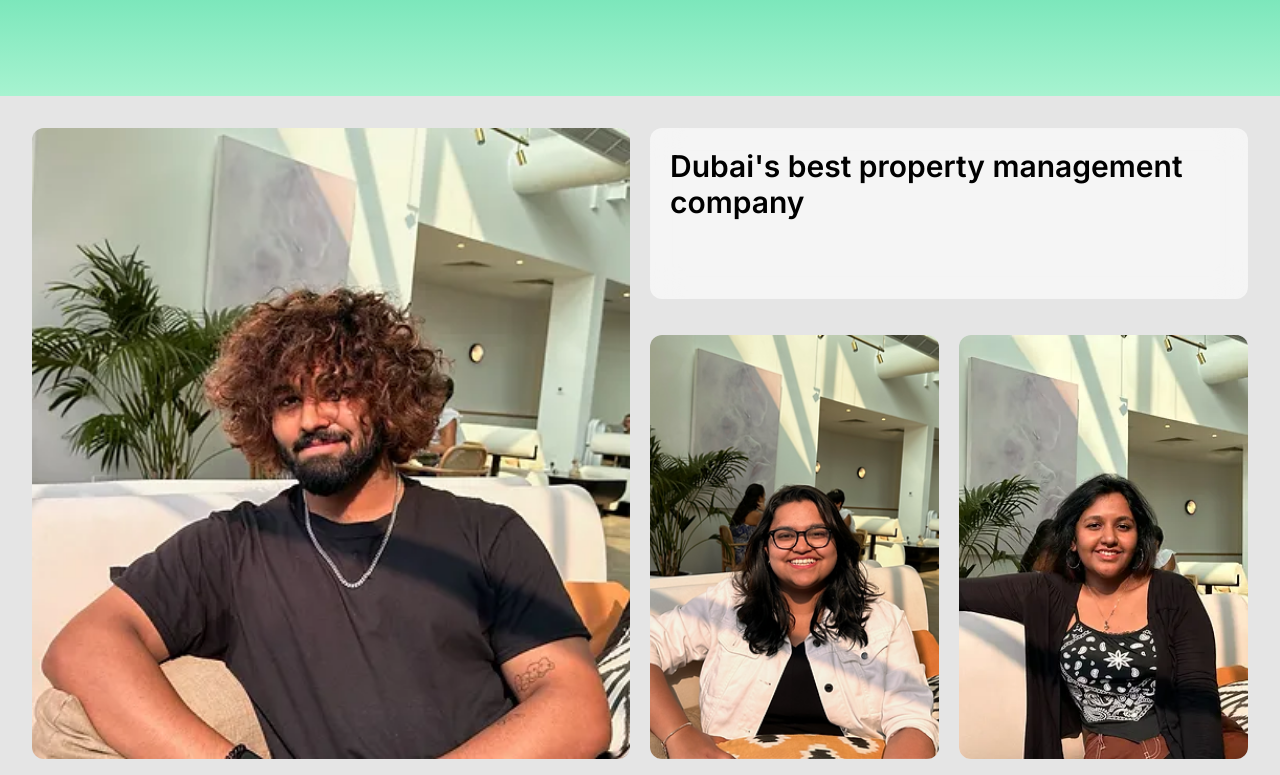
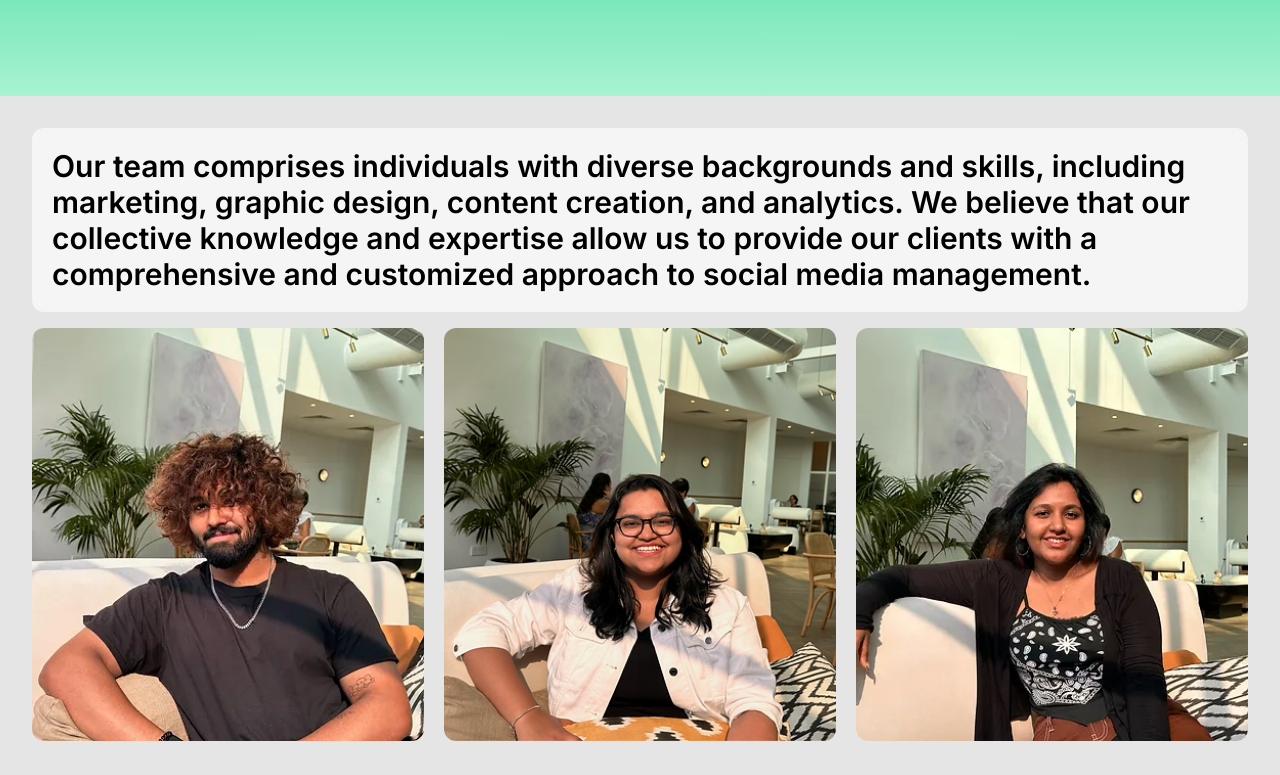
Before and after one commit to ashiq-firoz/clover, a Next.js app: page / in a window 1280 px wide. Shown: the part 1220-1995 px from the top of the page. Built offline with nearby package versions, Linux system fonts and the light colour scheme; what tailwindcss-gradients would draw is missing.

Commit message:
checking

```diff
--- a/components/BentoGrid.jsx
+++ b/components/BentoGrid.jsx
@@ -1,8 +1,7 @@
 import React, { useState } from "react";
-import styles from '../app/globals.css';
+import styles from "../app/globals.css";
 
 const BentoComponent = () => {
-
   const [count, setCount] = useState(0);
 
   const handleHover = () => {
@@ -22,20 +21,29 @@ const BentoComponent = () => {
 
   return (
     <div className="container bg-neutral-200 py-8 mx-auto px-8 ">
-            <div className="grid grid-cols-1  lg:grid-cols-4 gap-5 grid-flow-row-dense">
-                <div className="mb-4 md:col-span-2  lg:col-span-2 lg:row-span-3">
-                    <div className="h-full rounded-xl bg-opacity-60 backdrop-filter backdrop-blur-lg overflow-hiddenhover:transform hover:scale-105 transition-transform">
-                        <img src="/img/avneeth.webp" alt="" className="w-full h-full object-cover rounded-xl" onMouseEnter={handleHover}/>
+      <div className="mb-4 md:col-span-2 lg:col-span-2 lg:row-span-1">
+        <div className="h-full p-5  bg-white rounded-xl bg-opacity-60 backdrop-filter backdrop-blur-lg">
+          <h2 className="font-consolas font-semibold text-3xl">
+            Our team comprises individuals with diverse backgrounds and skills,
+            including marketing, graphic design, content creation, and
+            analytics. We believe that our collective knowledge and expertise
+            allow us to provide our clients with a comprehensive and customized
+            approach to social media management.
+          </h2>
         </div>
       </div>
-                <div className="mb-4 md:col-span-2 lg:col-span-2 lg:row-span-1">
-                    <div className="h-full p-5  bg-white rounded-xl bg-opacity-60 backdrop-filter backdrop-blur-lg">
-                        <h2 className="font-consolas font-semibold text-3xl">Dubai's best property management company</h2>
+      <div className="grid grid-cols-6  lg:grid-cols-3 gap-5 grid-flow-row-dense">
+        <div className="mb-4 md:col-span-2 lg:col-span-1 lg:row-span-2 relative overflow-hidden hover:transform hover:scale-105 transition-transform">
+          <div className="h-full bg-white rounded-xl bg-opacity-60 backdrop-filter backdrop-blur-lg">
+            <img
+              src="/img/avneeth.webp"
+              alt=""
+              className="w-full h-full object-cover rounded-xl"
+              onMouseEnter={handleHover}
+            />
           </div>
         </div>
-
-
-                <div className="mb-4 md:col-span-1 lg:col-span-1 lg:row-span-2 relative overflow-hidden hover:transform hover:scale-105 transition-transform">
+        <div className="mb-4 md:col-span-2 lg:col-span-1 lg:row-span-2 relative overflow-hidden hover:transform hover:scale-105 transition-transform">
           <div className="h-full bg-white rounded-xl bg-opacity-60 backdrop-filter backdrop-blur-lg">
             <img
               src="/img/catherine.webp"
@@ -45,7 +53,7 @@ const BentoComponent = () => {
             />
           </div>
         </div>
-                <div className="mb-4 md:col-span-1 lg:col-span-1 lg:row-span-2 relative overflow-hidden hover:transform hover:scale-105 transition-transform">
+        <div className="mb-4 md:col-span-2 lg:col-span-1 lg:row-span-2 relative overflow-hidden hover:transform hover:scale-105 transition-transform">
           <div className="h-full   bg-white rounded-xl bg-opacity-60 backdrop-filter backdrop-blur-lg">
             <img
               src="/img/Siyona.webp"
@@ -57,12 +65,22 @@ const BentoComponent = () => {
         </div>
         <div className="mb-4 md:col-span-1 lg:col-span-2 lg:row-span-1">
           <div className="h-40   bg-white rounded-xl bg-opacity-60 backdrop-filter backdrop-blur-lg overflow-hidden hover:transform hover:scale-105 transition-transform">
-                        <img src="/img/i4.jpg" alt="" className="w-full h-full object-cover" onMouseEnter={handleHover} />
+            <img
+              src="/img/i4.jpg"
+              alt=""
+              className="w-full h-full object-cover"
+              onMouseEnter={handleHover}
+            />
           </div>
         </div>
         <div className="mb-4 md:col-span-1 lg:col-span-2 lg:row-span-1">
           <div className="h-40   bg-white rounded-xl bg-opacity-60 backdrop-filter backdrop-blur-lg overflow-hidden hover:transform hover:scale-105 transition-transform">
-                        <img src="/img/i3.jpg" alt="" className="w-full h-full object-cover" onMouseEnter={handleHover} />
+            <img
+              src="/img/i3.jpg"
+              alt=""
+              className="w-full h-full object-cover"
+              onMouseEnter={handleHover}
+            />
           </div>
         </div>
       </div>
```
Lines whose indentation alone changed are shown as unchanged.
